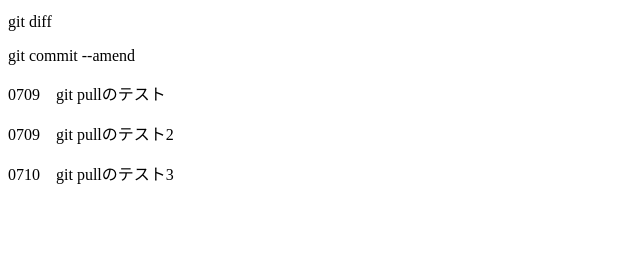
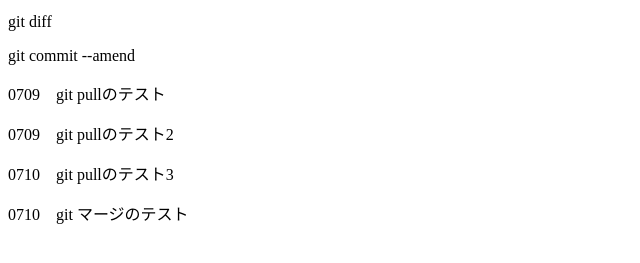
Before and after one commit to natsuki-nakayama/git_tutorial, a plain HTML site: page index.html in a window 1280 px wide. Shown: the part 87-350 px from the top of the page, without its empty margins (0-640 px from the left). Drawn offline with Linux system fonts and the light colour scheme.

Commit message:
git mergeを追記

```diff
--- a/index.html
+++ b/index.html
@@ -5,3 +5,4 @@
 <p>0709　git pullのテスト</p>
 <p>0709　git pullのテスト2</p>
 <p>0710　git pullのテスト3</p>
+<p>0710　git マージのテスト</p>
```
